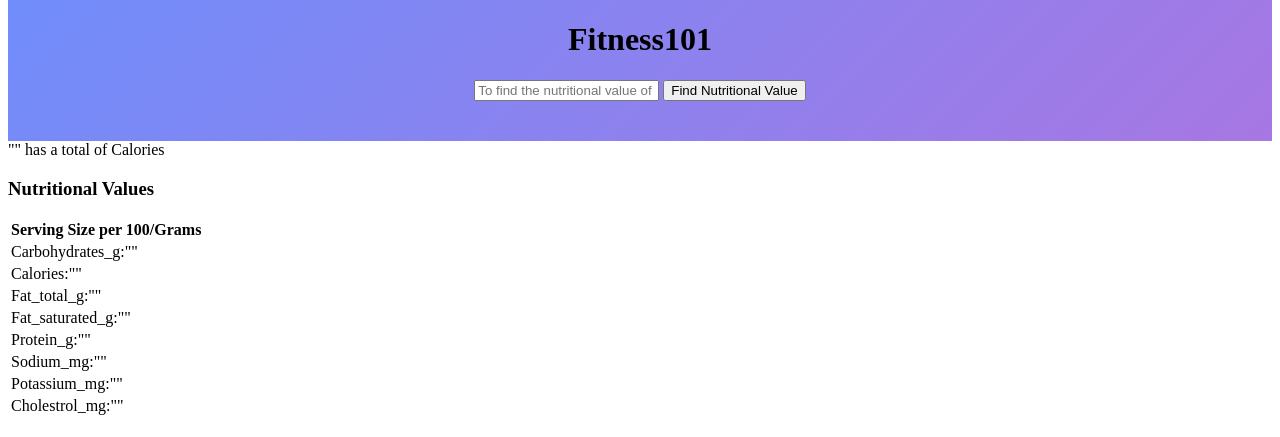
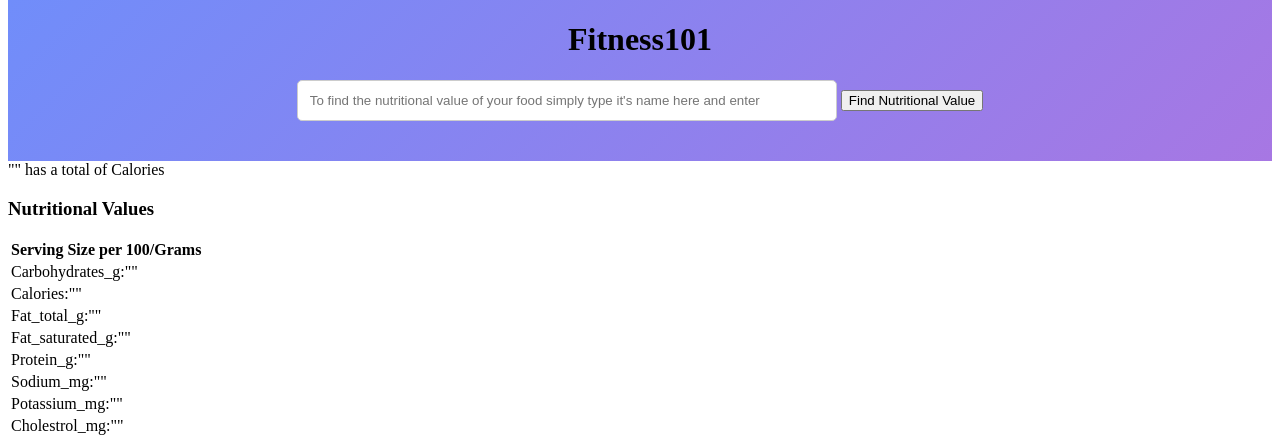
Before and after one commit to Triz22/calorie_tracker, a Django app: page / in a window 1280 px wide. Shown: the part 66-503 px from the top of the page. Run offline with Django 5.2, Linux system fonts and the light colour scheme.

Commit message:
add search bar styling

```diff
--- a/static/css/style.css
+++ b/static/css/style.css
@@ -9,3 +9,10 @@
     display: inline-block;
 
 }
+
+.search-bar {
+    width: 70%;
+    padding: 12px;
+    border-radius: 5px;
+    border: 1px solid #ccc;
+}
--- a/tracker/templates/index.html
+++ b/tracker/templates/index.html
@@ -14,7 +14,7 @@
             <img src="" alt="Fitness 101 logo"><h1>Fitness101</h1>
         </div>
         <div class="search-container">
-            <input type="text" placeholder="To find the nutritional value of your food simply type it's name here and enter">
+            <input class="search-bar" type="text" placeholder="To find the nutritional value of your food simply type it's name here and enter">
             <button>Find Nutritional Value</button>
         </div>
     </header>
```
